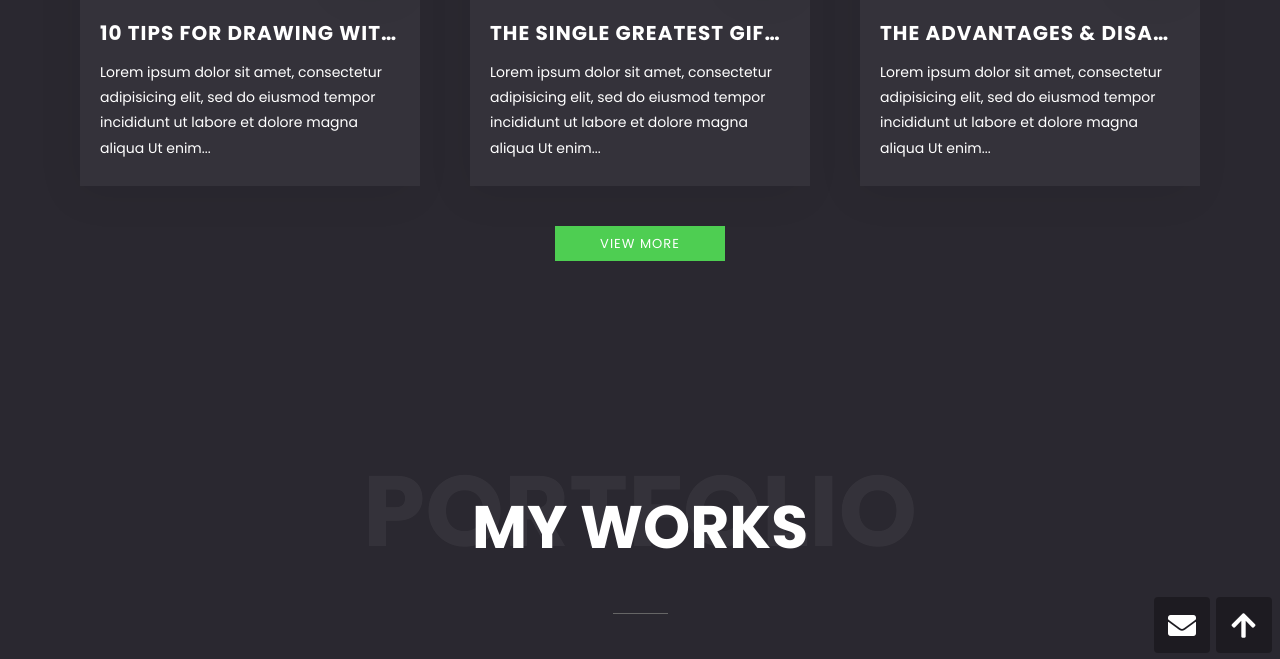
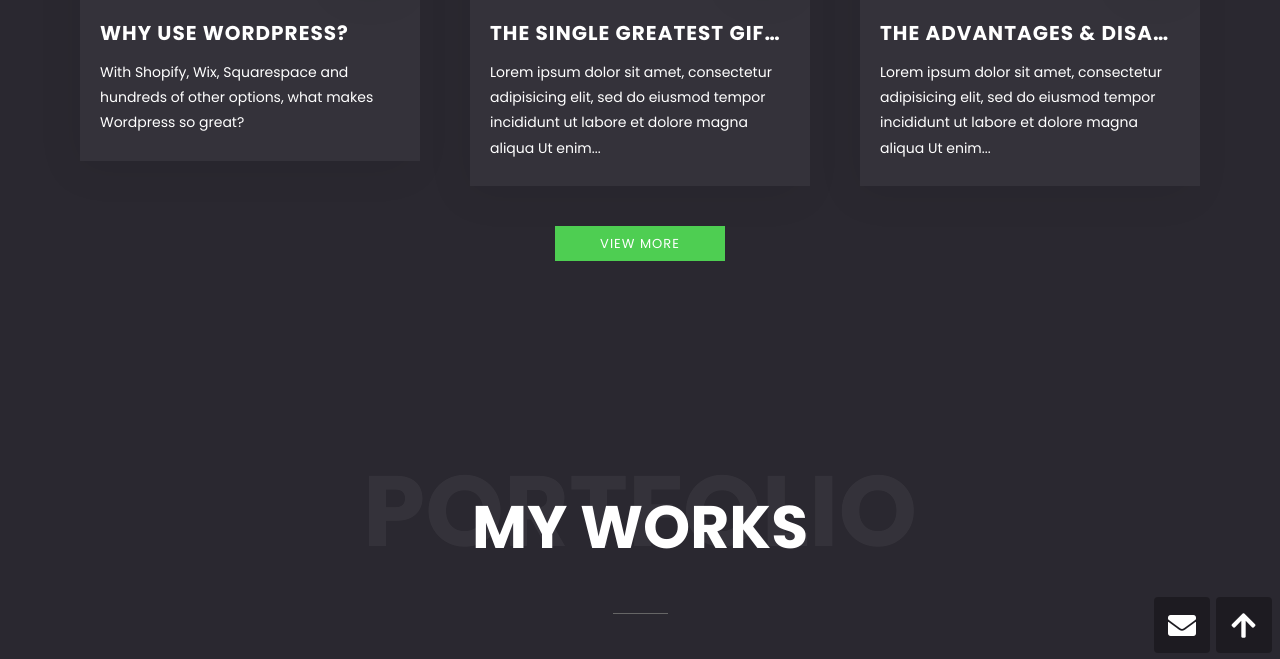
Before and after one commit to RahKapoor/Portfolio, a Jekyll site: the page built from index.html, in a window 1280 px wide and 900 px high, scrolled down 1929 px, cut to the strip 241-900 px from the top of the window. Built offline with Jekyll 4.4.1, drawn with Linux system fonts in a browser that asks for light colours.

Commit message:
Update 2019-01-21-10-tips-for-drawing-with-coloured-pencils.md

```diff
--- a/_posts/2019-01-21-10-tips-for-drawing-with-coloured-pencils.md
+++ b/_posts/2019-01-21-10-tips-for-drawing-with-coloured-pencils.md
@@ -1,12 +1,18 @@
 ---
 layout: post
-title:  "10 tips for drawing with coloured pencils"
-description: "Lorem ipsum dolor sit amet, consectetur adipisicing elit, sed do eiusmod tempor incididunt ut labore et dolore magna aliqua Ut enim..."
-date: 2019-01-21
+title:  "Why use Wordpress?"
+description: "With Shopify, Wix, Squarespace and hundreds of other options, what makes Wordpress so great?"
+date: 2019-06-15
 banner_preview: blog3.jpg
 banner_image: blog-banner.jpg
 category: Design
 tags: [web design, blogging]
 ---
 
-Using Wordpress can be difficult however I must explain to you about how you can make it simple and efficent!
+###Creating a website can be troublesome as its difficult to know where to start!
+
+You'll be introduced to a plethra of options and solutions, all with their different kits and tools which will determine the end result of your website
+
+Shopify, Wix and Squarespace all try to make it easy for people to create websites within minutes but sometimes you need more power behind your website!
+
+With Wordpress you'll be able to do add more punch to your website, allowing you to get more technical with the features and functions you would like to integrate
```
